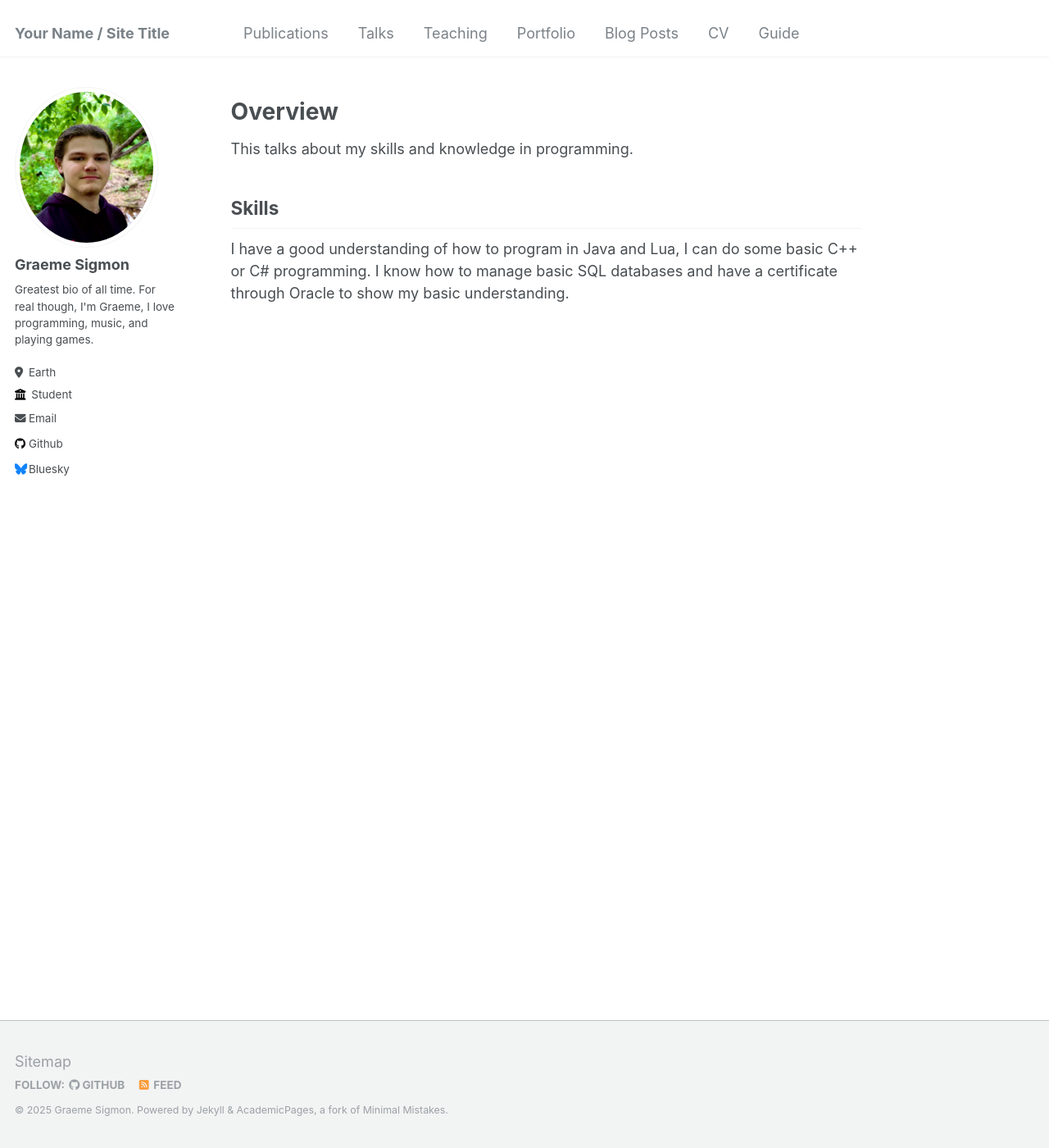
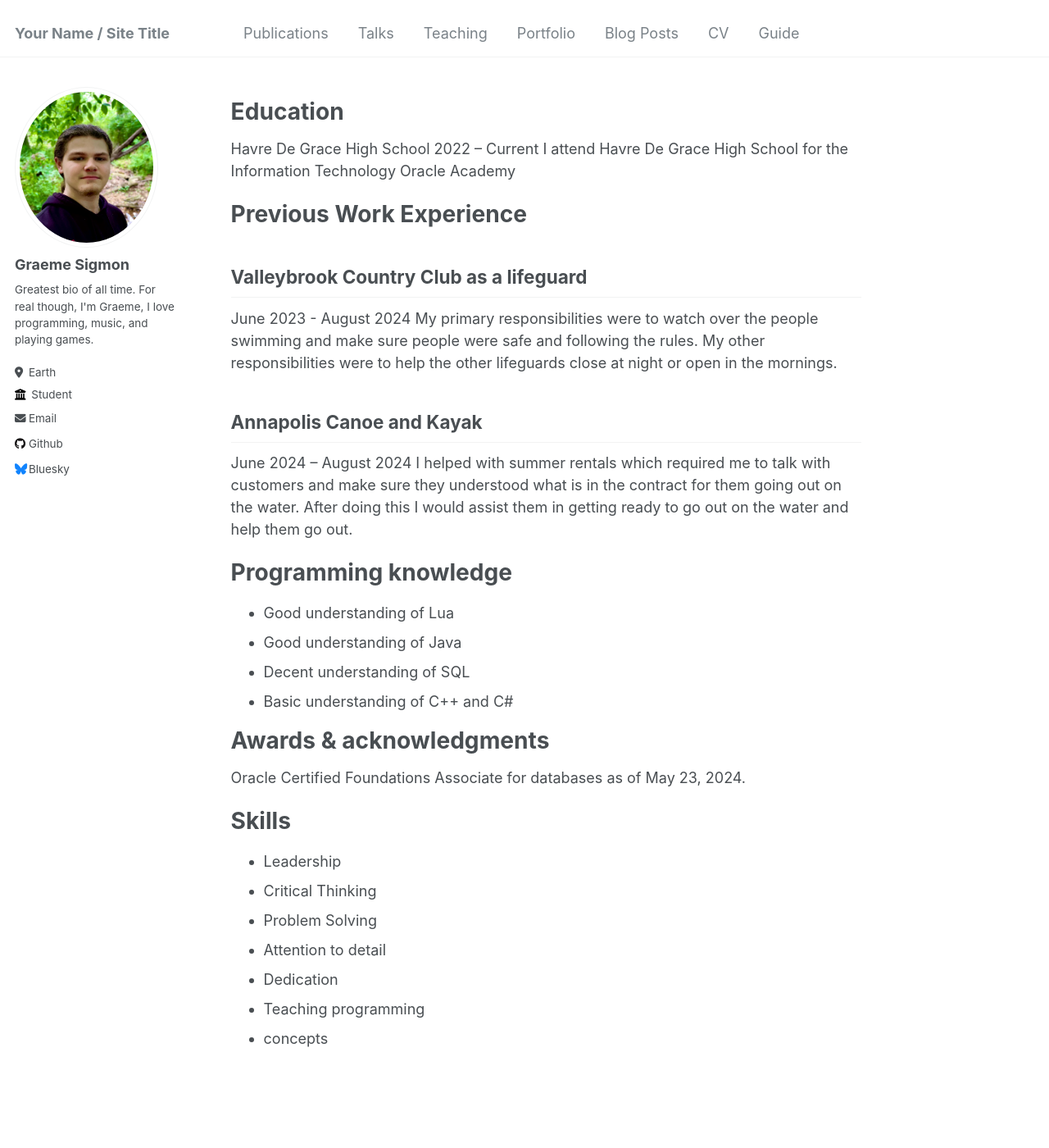
Before and after one commit to VVyv3rn/VVyv3rn.github.io, a Jekyll site: the page built from _pages/about.md, in a window 1280 px wide and 1400 px high. Shown: the whole window at 82% size. Built offline with Jekyll 4.4.1, drawn with Linux system fonts in a browser that asks for light colours.

Commit message:
Update about.md

```diff
--- a/_pages/about.md
+++ b/_pages/about.md
@@ -6,9 +6,44 @@ redirect_from:
   - /about/
   - /about.html
 ---
+# Education
+Havre De Grace High
+School
+2022 – Current
+I attend Havre De Grace High
+School for the Information
+Technology Oracle Academy
 
-# Overview
-This talks about my skills and knowledge in programming.
+# Previous Work Experience
+## Valleybrook Country Club as a lifeguard
+June 2023 - August 2024
+My primary responsibilities were to watch over the people
+swimming and make sure people were safe and following the
+rules. My other responsibilities were to help the other lifeguards
+close at night or open in the mornings.
+## Annapolis Canoe and Kayak
+June 2024 – August 2024
+I helped with summer rentals which required me to talk with
+customers and make sure they understood what is in the contract
+for them going out on the water. After doing this I would assist
+them in getting ready to go out on the water and help them go out.
 
-## Skills
-I have a good understanding of how to program in Java and Lua, I can do some basic C++ or C# programming. I know how to manage basic SQL databases and have a certificate through Oracle to show my basic understanding.
+# Programming knowledge
+* Good understanding of Lua
+* Good understanding of Java
+* Decent understanding of SQL
+* Basic understanding of C++ and C#
+
+# Awards & acknowledgments
+Oracle Certified Foundations
+Associate for databases as of
+May 23, 2024.
+
+# Skills
+* Leadership
+* Critical Thinking
+* Problem Solving
+* Attention to detail
+* Dedication
+* Teaching programming
+* concepts
```
